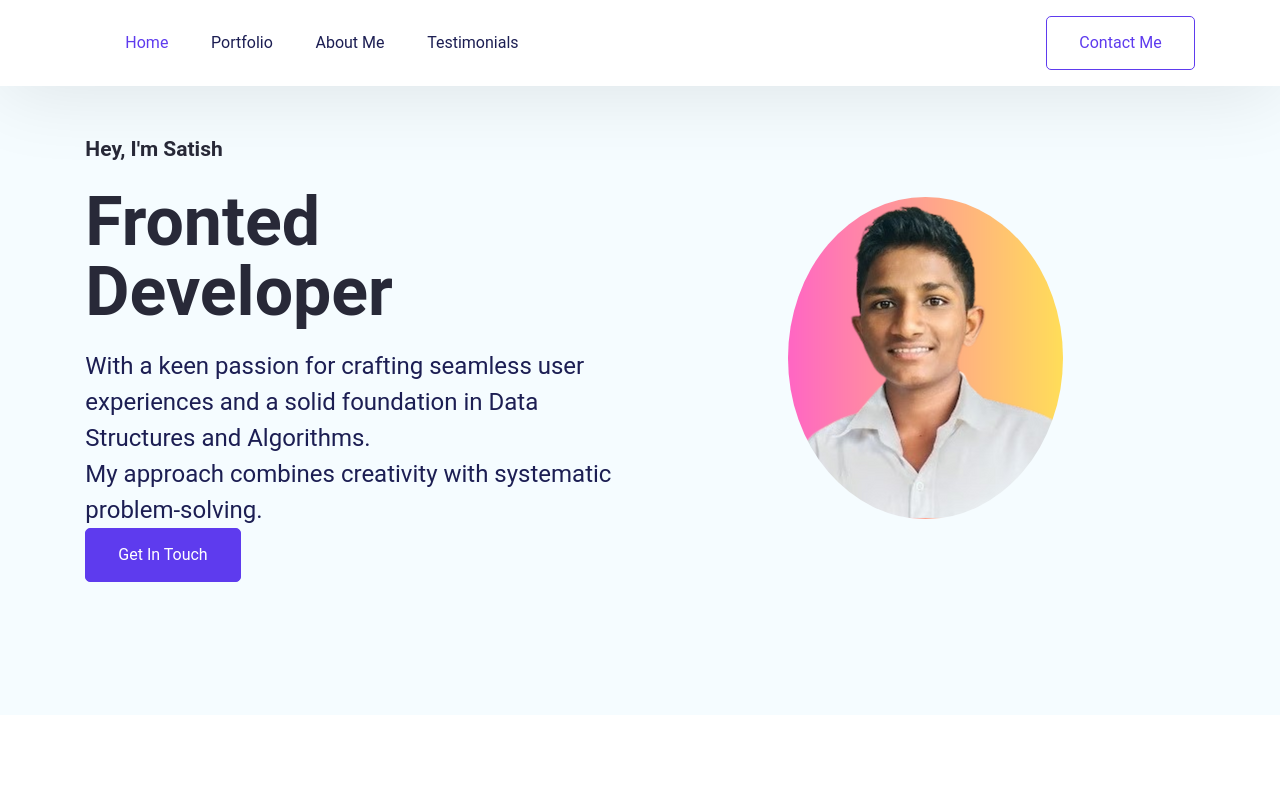
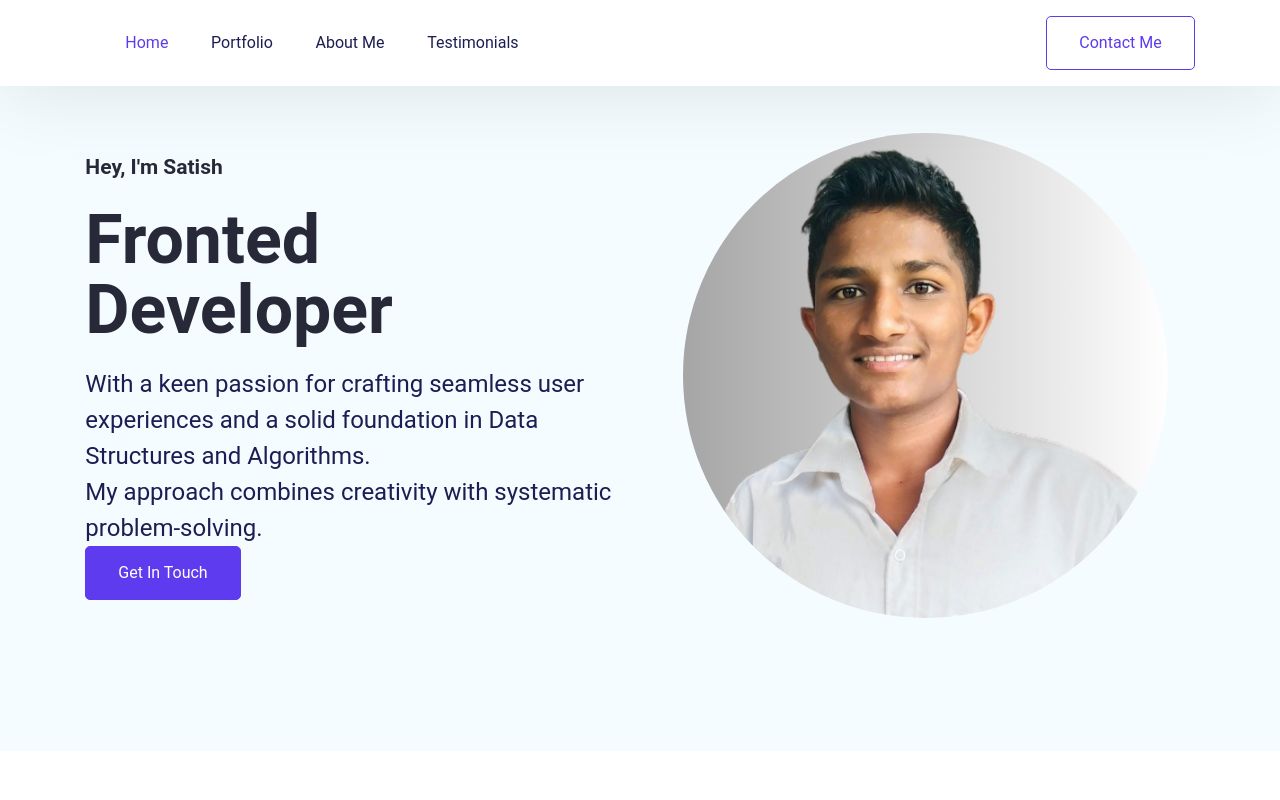
Before and after one commit to kolhesatish/SatishKolhe, a React (Create React App) app: page / in a window 1280 px wide. Shown: the top 800 px of the page. Built offline with nearby package versions, Linux system fonts and the light colour scheme.

Commit message:
changed img (hero sec)

```diff
--- a/src/App.css
+++ b/src/App.css
@@ -243,7 +243,7 @@ h2 {
 .hero--section--img > img {
   display: block;
   margin: 0 auto;
-  max-width: 100%;
+  max-width: 90%;
   height: auto;
   border-radius: 50%;
 }
--- a/src/Pages/Home/HeroSection.jsx
+++ b/src/Pages/Home/HeroSection.jsx
@@ -17,7 +17,7 @@ export default function HeroSection() {
           <a className="btn btn-primary" href="mailto:kolhesatish308@gmail.com">Get In Touch</a>
       </div>
       <div className="hero--section--img">
-        <img src="./img/hero_img.png" alt="Hero Section" />
+        <img src="./img/hero_img1.png" alt="Hero Section" />
       </div>
     </section>
   );
```
Also changed, not shown: public/img/hero_img.png (deleted), public/img/hero_img1.png (added).
